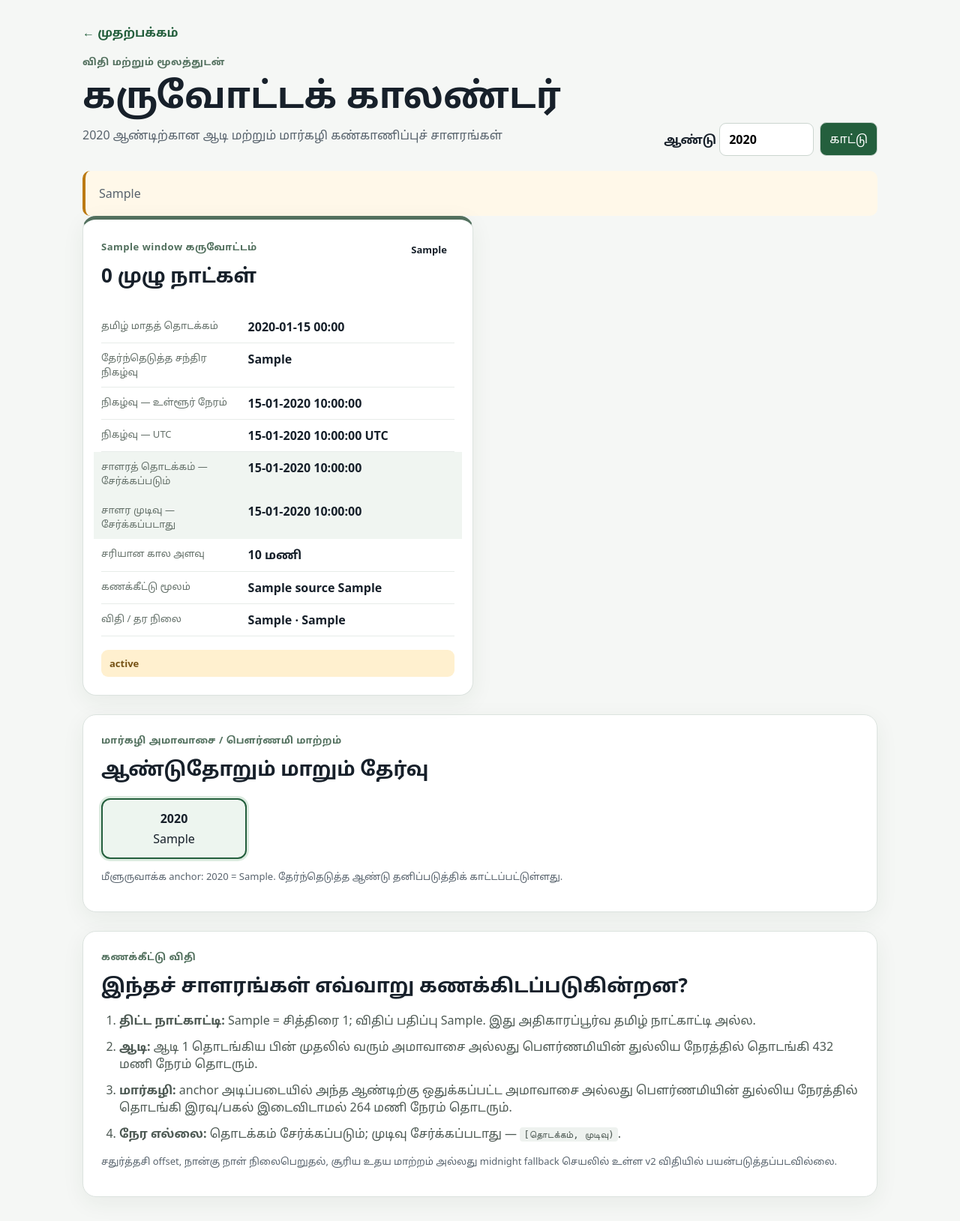
After one commit to sarvaratchagan/karuvottam, a Flask app: template templates/calendar.html in a window 1280 px wide. The commit adds this page. Shown: the whole page at 75% size. Run offline with Flask 3, Linux system fonts and the light colour scheme; the template is opened without the code that fills it: most values are stand-ins (such as "Sample title", 1, 10 or a date in 2020); parts of the project's set-up code (start-up, migrations or seed data) failed here and were passed over.

Commit message:
feat: add traceable Karuvottam calendar

```diff
--- a/app.py
+++ b/app.py
@@ -4,6 +4,7 @@ from flask import Flask, render_template, request
 
 from config import settings
 from karuvottam.calendar_engine import CalendarRule
+from karuvottam.calendar_view import CalendarViewService
 from karuvottam.data_access import DataAccess
 from karuvottam.forecast_timeline import (
     ForecastTimelineEngine,
@@ -99,7 +100,9 @@ STATUS_DASHBOARD_SERVICE = StatusDashboardService(
     longitude=settings.longitude,
     timezone_name=settings.timezone_name,
 )
+CALENDAR_VIEW_SERVICE = CalendarViewService(DATA_ACCESS, WINDOW_ENGINE)
 app.extensions['status_dashboard_service'] = STATUS_DASHBOARD_SERVICE
+app.extensions['calendar_view_service'] = CALENDAR_VIEW_SERVICE
 
 def karuvottam_window(year: int, kind: str):
     window = WINDOW_ENGINE.generate(kind, year)
@@ -256,5 +259,16 @@ def prediction():
         timeline=timeline,
     )
 
+
+@app.route('/calendar')
+def calendar_view():
+    year = requested_year()
+    calendar = CALENDAR_VIEW_SERVICE.build(year)
+    return render_template(
+        'calendar.html',
+        calendar=calendar,
+        selected_year=year,
+    )
+
 if __name__ == '__main__':
     app.run(host='127.0.0.1', port=settings.port, debug=False)
--- a/static/style.css
+++ b/static/style.css
@@ -65,6 +65,12 @@ p {
 
 .dashboard {
 	margin-bottom: 25px;
+}
+
+.page-nav {
+	display: flex;
+	justify-content: flex-end;
+	margin: -12px 0 24px;
 }
 
 .section-heading {
@@ -153,6 +159,143 @@ p {
 	border-radius: 18px;
 	padding: 24px;
 	box-shadow: 0 8px 30px #1d3a2410;
+}
+
+.calendar-header {
+	margin-bottom: 20px;
+}
+
+.calendar-grid {
+	display: grid;
+	grid-template-columns: 1fr 1fr;
+	gap: 18px;
+	margin-bottom: 25px;
+}
+
+.calendar-card {
+	position: relative;
+	overflow: hidden;
+	background: #fff;
+	border: 1px solid #dce3df;
+	border-top: 5px solid #52705e;
+	border-radius: 18px;
+	padding: 24px;
+	box-shadow: 0 8px 30px #1d3a2410;
+}
+
+.calendar-card-margazhi {
+	border-top-color: #496a8a;
+}
+
+.calendar-card-title {
+	display: flex;
+	justify-content: space-between;
+	align-items: start;
+	gap: 12px;
+}
+
+.phase {
+	flex: 0 0 auto;
+	padding: 7px 10px;
+	border-radius: 999px;
+	font-size: 13px;
+	font-weight: 800;
+}
+
+.phase-new_moon {
+	background: #27313a;
+	color: #fff;
+}
+
+.phase-full_moon {
+	background: #f2e8bd;
+	color: #5f4b0d;
+}
+
+.trace-list {
+	margin: 18px 0;
+}
+
+.trace-list div {
+	display: grid;
+	grid-template-columns: minmax(145px,.8fr) 1.2fr;
+	gap: 12px;
+	padding: 10px 0;
+	border-bottom: 1px solid #e7ece9;
+}
+
+.trace-list dt {
+	color: #647069;
+	font-size: 13px;
+}
+
+.trace-list dd {
+	margin: 0;
+	font-weight: 700;
+	word-break: break-word;
+}
+
+.trace-list .trace-highlight {
+	margin: 0 -10px;
+	padding: 10px;
+	background: #f0f5f1;
+	border: 0;
+}
+
+.persistence-state {
+	margin: 0;
+	padding: 9px 11px;
+	border-radius: 9px;
+	font-size: 13px;
+	font-weight: 700;
+}
+
+.persistence-state.stored {
+	background: #dff3e5;
+	color: #1b6339;
+}
+
+.persistence-state.calculated-only {
+	background: #fff0cf;
+	color: #755215;
+}
+
+.alternation {
+	display: grid;
+	grid-template-columns: repeat(5,1fr);
+	gap: 10px;
+	margin: 20px 0 14px;
+}
+
+.alternation-item {
+	display: flex;
+	flex-direction: column;
+	gap: 5px;
+	padding: 14px 8px;
+	border: 1px solid #dce3df;
+	border-radius: 12px;
+	text-align: center;
+}
+
+.alternation-item.selected {
+	border: 2px solid #245f3d;
+	background: #edf5ef;
+	box-shadow: 0 0 0 3px #dcebe0;
+}
+
+.rule-details ol {
+	padding-left: 24px;
+	color: #4d5953;
+}
+
+.rule-details li + li {
+	margin-top: 12px;
+}
+
+code {
+	padding: 2px 5px;
+	border-radius: 4px;
+	background: #eef2ef;
 }
 
 .rule {
@@ -257,7 +400,7 @@ th {
 }
 
 @media(max-width:760px) {
-	header,.grid,.section-heading {
+	header,.grid,.section-heading,.calendar-grid {
 		display: block;
 	}
 
@@ -269,6 +412,27 @@ th {
 		margin-bottom: 16px;
 	}
 
+	.calendar-card {
+		margin-bottom: 16px;
+	}
+
+	.calendar-card-title,.trace-list div {
+		display: block;
+	}
+
+	.phase {
+		display: inline-block;
+		margin-top: 6px;
+	}
+
+	.trace-list dd {
+		margin-top: 4px;
+	}
+
+	.alternation {
+		grid-template-columns: 1fr;
+	}
+
 	.timeline {
 		grid-template-columns: 1fr;
 	}
--- /dev/null
+++ b/templates/calendar.html
@@ -0,0 +1,95 @@
+<!doctype html>
+<html lang="ta">
+<head>
+    <meta charset="utf-8">
+    <meta name="viewport" content="width=device-width,initial-scale=1">
+    <title>கருவோட்டக் காலண்டர்</title>
+    <link rel="stylesheet" href="/static/style.css">
+</head>
+<body>
+<main class="wrap">
+    <a class="back" href="/?year={{selected_year}}">← முதற்பக்கம்</a>
+    <header class="calendar-header">
+        <div>
+            <div class="eyebrow">விதி மற்றும் மூலத்துடன்</div>
+            <h1>கருவோட்டக் காலண்டர்</h1>
+            <p>{{selected_year}} ஆண்டிற்கான ஆடி மற்றும் மார்கழி கண்காணிப்புச் சாளரங்கள்</p>
+        </div>
+        <form action="/calendar">
+            <label>ஆண்டு
+                <input name="year" type="number" value="{{selected_year}}" min="2020" max="2100">
+            </label>
+            <button>காட்டு</button>
+        </form>
+    </header>
+
+    {% if calendar.persistence_warning %}
+        <section class="warnings" role="status"><p>{{calendar.persistence_warning}}</p></section>
+    {% endif %}
+
+    <section class="calendar-grid" aria-label="கருவோட்டச் சாளரங்கள்">
+        {% for item in calendar.windows %}
+            {% set window = item.window %}
+            {% set event = window.trigger_event %}
+            <article class="calendar-card calendar-card-{{window.season_type}}">
+                <div class="calendar-card-title">
+                    <div>
+                        <span class="tag">{{window.season_name_tamil}} கருவோட்டம்</span>
+                        <h2>{{window.duration_hours // 24}} முழு நாட்கள்</h2>
+                    </div>
+                    <span class="phase phase-{{event.event_type}}">{{event.event_type_tamil}}</span>
+                </div>
+
+                <dl class="trace-list">
+                    <div><dt>தமிழ் மாதத் தொடக்கம்</dt><dd>{{item.tamil_month_start.strftime('%d-%m-%Y')}} 00:00</dd></div>
+                    <div><dt>தேர்ந்தெடுத்த சந்திர நிகழ்வு</dt><dd>{{event.event_type_tamil}}</dd></div>
+                    <div><dt>நிகழ்வு — உள்ளூர் நேரம்</dt><dd>{{event.event_datetime_local.strftime('%d-%m-%Y %H:%M:%S %Z')}}</dd></div>
+                    <div><dt>நிகழ்வு — UTC</dt><dd>{{event.event_datetime_utc.strftime('%d-%m-%Y %H:%M:%S UTC')}}</dd></div>
+                    <div class="trace-highlight"><dt>சாளரத் தொடக்கம் — சேர்க்கப்படும்</dt><dd>{{window.start_datetime_local.strftime('%d-%m-%Y %H:%M:%S')}}</dd></div>
+                    <div class="trace-highlight"><dt>சாளர முடிவு — சேர்க்கப்படாது</dt><dd>{{window.end_datetime_local.strftime('%d-%m-%Y %H:%M:%S')}}</dd></div>
+                    <div><dt>சரியான கால அளவு</dt><dd>{{window.duration_hours}} மணி</dd></div>
+                    <div><dt>கணக்கீட்டு மூலம்</dt><dd>{{event.source}} {{event.calculation_version}}</dd></div>
+                    <div><dt>விதி / தர நிலை</dt><dd>{{window.rule_version}} · {{event.quality_flag|quality_tamil}}</dd></div>
+                </dl>
+
+                <p class="persistence-state {{'stored' if item.persisted else 'calculated-only'}}">
+                    {{item.persistence_state_tamil}}
+                </p>
+            </article>
+        {% endfor %}
+    </section>
+
+    <section class="card mb-25">
+        <div class="eyebrow">மார்கழி அமாவாசை / பௌர்ணமி மாற்றம்</div>
+        <h2>ஆண்டுதோறும் மாறும் தேர்வு</h2>
+        <div class="alternation" aria-label="மார்கழி மாற்று வரிசை">
+            {% for item in calendar.alternation %}
+                <div class="alternation-item {{'selected' if item.selected else ''}}">
+                    <b>{{item.year}}</b>
+                    <span>{{item.event_type_tamil}}</span>
+                </div>
+            {% endfor %}
+        </div>
+        <p class="foot">மீளுருவாக்க anchor: {{calendar.anchor_year}} = {{calendar.anchor_phase_tamil}}.
+            தேர்ந்தெடுத்த ஆண்டு தனிப்படுத்திக் காட்டப்பட்டுள்ளது.</p>
+    </section>
+
+    <section class="card rule-details" id="rule-details">
+        <div class="eyebrow">கணக்கீட்டு விதி</div>
+        <h2>இந்தச் சாளரங்கள் எவ்வாறு கணக்கிடப்படுகின்றன?</h2>
+        <ol>
+            <li><b>திட்ட நாட்காட்டி:</b> {{calendar.calendar_reference}} = சித்திரை 1;
+                விதிப் பதிப்பு {{calendar.calendar_rule_version}}. இது அதிகாரப்பூர்வ தமிழ் நாட்காட்டி அல்ல.</li>
+            <li><b>ஆடி:</b> ஆடி 1 தொடங்கிய பின் முதலில் வரும் அமாவாசை அல்லது பௌர்ணமியின்
+                துல்லிய நேரத்தில் தொடங்கி 432 மணி நேரம் தொடரும்.</li>
+            <li><b>மார்கழி:</b> anchor அடிப்படையில் அந்த ஆண்டிற்கு ஒதுக்கப்பட்ட அமாவாசை அல்லது
+                பௌர்ணமியின் துல்லிய நேரத்தில் தொடங்கி இரவு/பகல் இடைவிடாமல் 264 மணி நேரம் தொடரும்.</li>
+            <li><b>நேர எல்லை:</b> தொடக்கம் சேர்க்கப்படும்; முடிவு சேர்க்கப்படாது —
+                <code>[தொடக்கம், முடிவு)</code>.</li>
+        </ol>
+        <p class="foot">சதுர்த்தசி offset, நான்கு நாள் நிலைபெறுதல், சூரிய உதய மாற்றம் அல்லது midnight fallback
+            செயலில் உள்ள v2 விதியில் பயன்படுத்தப்படவில்லை.</p>
+    </section>
+</main>
+</body>
+</html>
--- a/templates/index.html
+++ b/templates/index.html
@@ -17,6 +17,9 @@
             <button>காட்டு</button>
         </form>
     </header>
+    <nav class="page-nav" aria-label="முக்கிய பக்கங்கள்">
+        <a href="/calendar?year={{selected_year}}">கருவோட்டக் காலண்டர் மற்றும் விதிகளைப் பார்க்க →</a>
+    </nav>
     <section class="dashboard" aria-labelledby="dashboard-title">
         <div class="section-heading">
             <div>
```
Also changed, not shown: PROJECT_PLAN.md (+2 -0 lines), TASKS.md (+1 -1 lines), docs/CALENDAR_VIEW.md (added, +27 -0 lines), karuvottam/calendar_view.py (added, +136 -0 lines), tests/test_app.py (+18 -0 lines), tests/test_calendar_view.py (added, +104 -0 lines), README.md.
